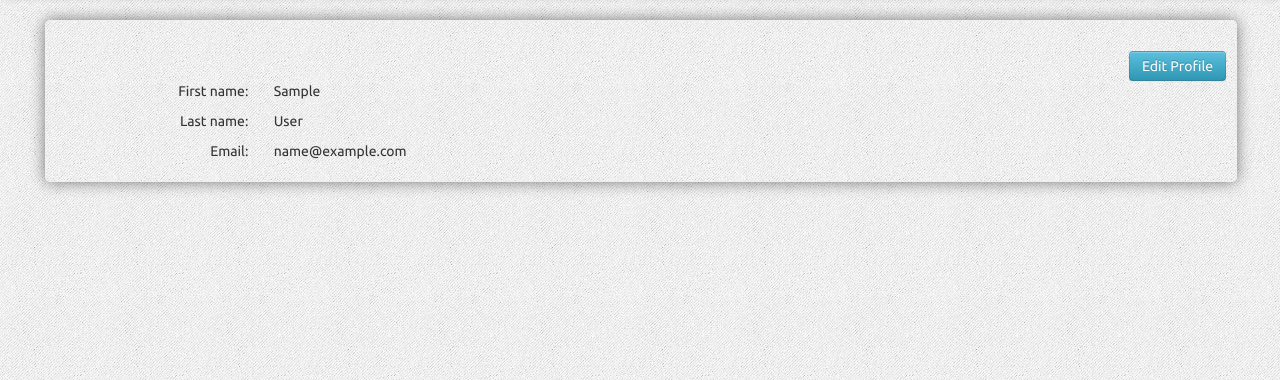
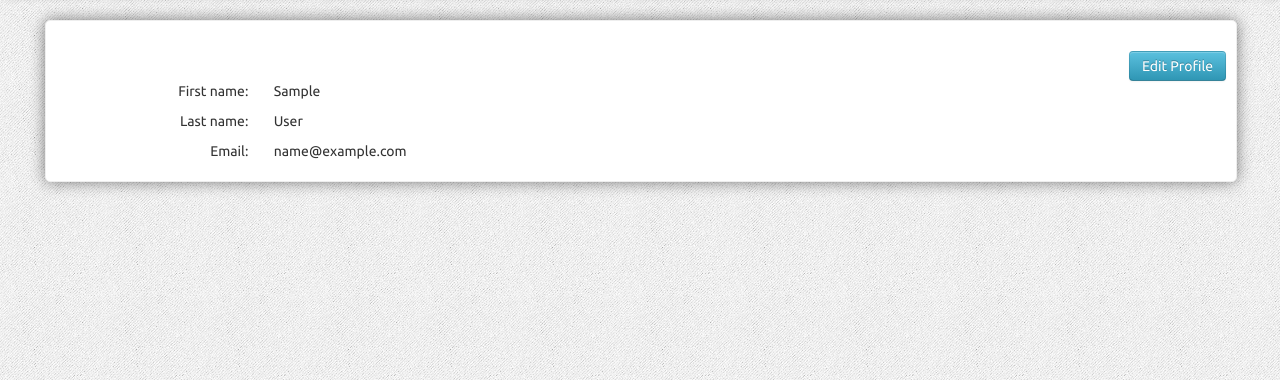
Before and after one commit to abhidevmumbai/checkit, a Django app: page /home/ in a window 1280 px wide. Shown: the part 102-482 px from the top of the page. Run offline with Django 3.2, Linux system fonts and the light colour scheme; the visitor is signed in with stand-in values (Sample User, id 1); some libraries are stand-ins or nearby versions; some web fonts are replaced.

Commit message:
Minor UI changes

```diff
--- a/templates/home.html
+++ b/templates/home.html
@@ -9,7 +9,7 @@
 	<div class="container">
 		<div class="row-fluid">
 			<div class="span12">
-				<div class="row-fluid cont_brdr view">
+				<div class="row-fluid cont_brdr view bg_white">
 					<div class="span12">
 						<a href="{% url useredit %}" class="btn btn-info pull-right MR10">Edit Profile</a>
 					</div>
--- a/templates/useredit.html
+++ b/templates/useredit.html
@@ -7,7 +7,7 @@
 {% endblock navbar %}
 {% block body %}
 	<div class="container">
-		<div class="row-fluid cont_brdr view">
+		<div class="row-fluid cont_brdr view bg_white">
 			<div class="span12">
 				<form class="form-horizontal" method="post">
 					{% csrf_token %}
```
